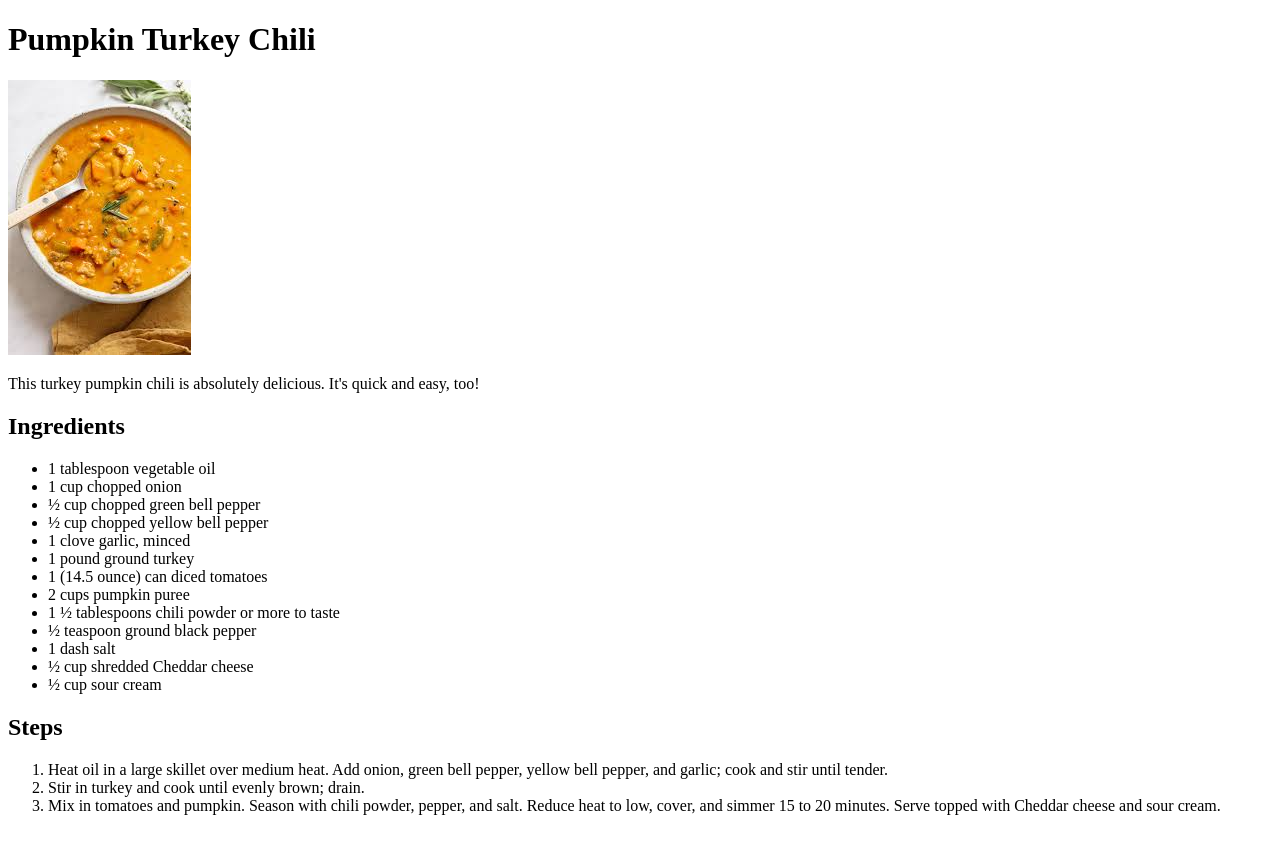
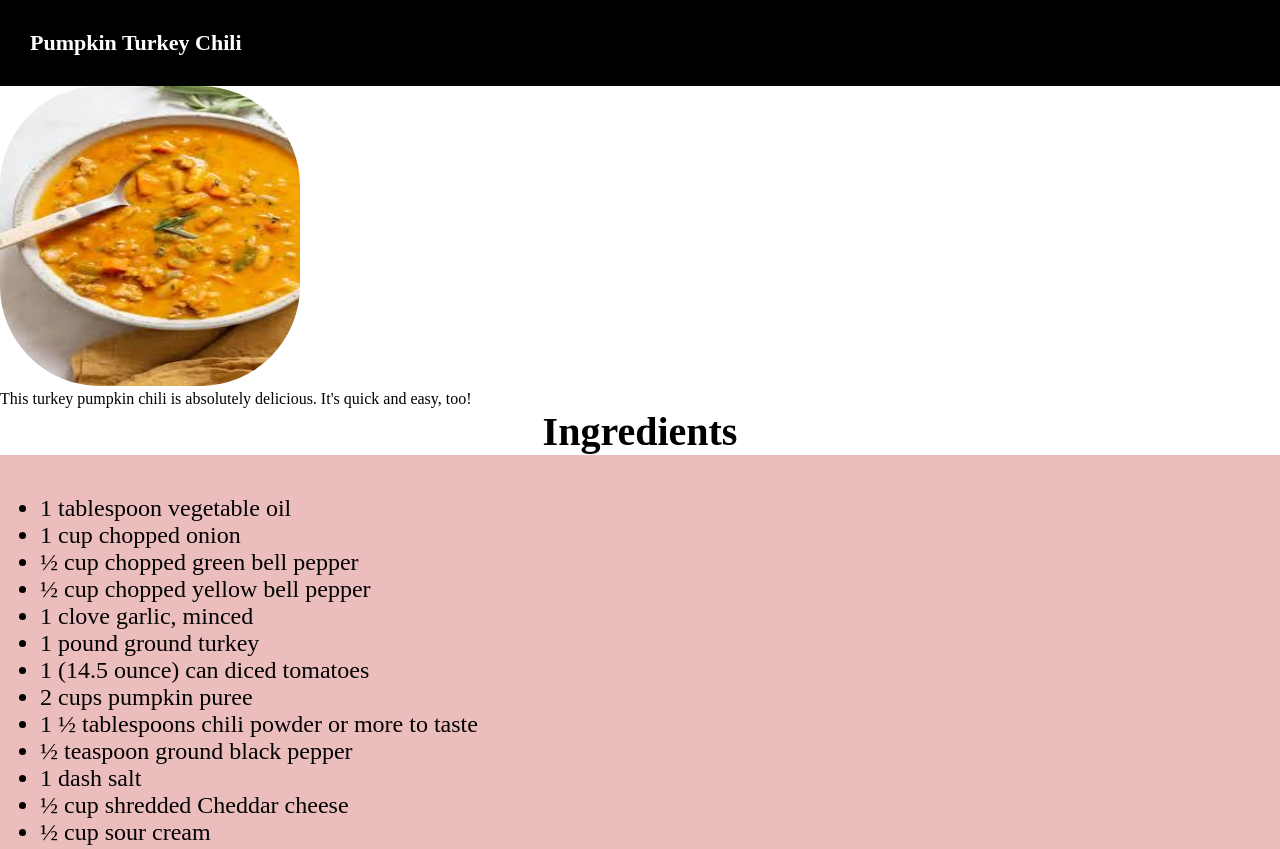
Before and after one commit to Kama-ds10/odin-recipes, a plain HTML site: page PumpkinTurkeyChili.html in a window 1280 px wide. Shown: the top 849 px of the page. Drawn offline with Linux system fonts and the light colour scheme.

Commit message:
Appling what I learnt from the Box model
getting creative with layouts,style and colors to make my page uniquely captivating

```diff
--- a/PumpkinTurkeyChili.html
+++ b/PumpkinTurkeyChili.html
@@ -3,18 +3,19 @@
   <head>
     <meta charset="UTF-8" />
     <meta name="viewport" content="width=device-width, initial-scale=1.0" />
+    <link rel="stylesheet" href="style.css" />
     <title>Pumpkin Turkey Chili</title>
   </head>
   <body>
-    <h1>Pumpkin Turkey Chili</h1>
+    <h1 class="title">Pumpkin Turkey Chili</h1>
     <img src="./images/Pumpkin Turkey Chili.jpeg" alt="" />
     <p>
       This turkey pumpkin chili is absolutely delicious. It's quick and easy,
       too!
     </p>
 
-    <h2>Ingredients</h2>
-    <ul>
+    <h2 class="semi">Ingredients</h2>
+    <ul class="list">
       <li>1 tablespoon vegetable oil</li>
       <li>1 cup chopped onion</li>
       <li>½ cup chopped green bell pepper</li>
@@ -31,8 +32,8 @@
       <!-- <li></li> -->
     </ul>
 
-    <h2>Steps</h2>
-    <ol>
+    <h2 class="semi">Steps</h2>
+    <ol class="list">
       <li>
         Heat oil in a large skillet over medium heat. Add onion, green bell
         pepper, yellow bell pepper, and garlic; cook and stir until tender.
--- /dev/null
+++ b/style.css
@@ -0,0 +1,42 @@
+* {
+  margin: 0;
+  padding: 0;
+  box-sizing: border-box;
+}
+
+.title {
+  font-size: 22px;
+  background-color: black;
+  color: white;
+  padding: 30px;
+  /* text-align: center; */
+}
+
+img {
+  width: 300px;
+  height: 300px;
+  border-radius: 100px;
+}
+
+.links {
+  display: flex;
+  margin-right: 10px;
+  list-style: none;
+  padding: 10px;
+}
+
+.links li a {
+  text-decoration: none;
+}
+
+.list {
+  background-color: #ecbdbd;
+  padding: 40px;
+  /* list-style: none; */
+  font-size: 24px;
+}
+
+.semi {
+  text-align: center;
+  font-size: 40px;
+}
```
Also changed, not shown: index.html (+5 -2 lines), jellofrice.html (+6 -5 lines), lasagna.html (+6 -5 lines).
